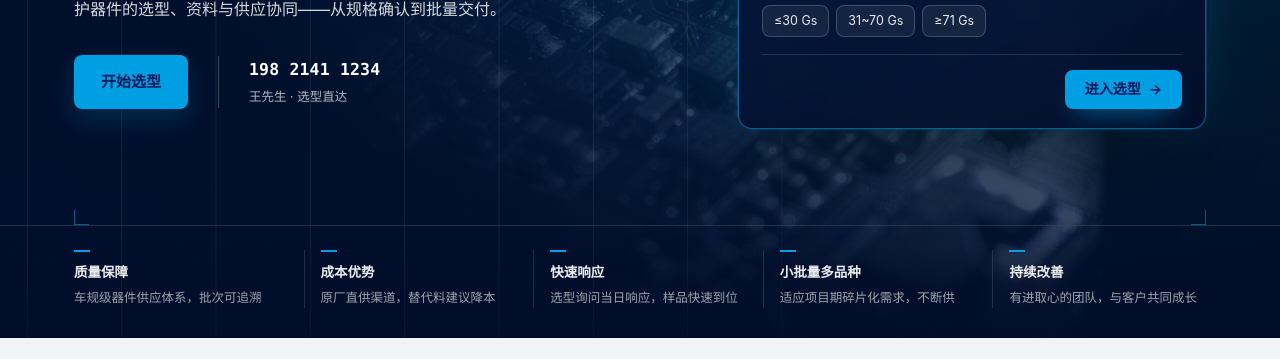
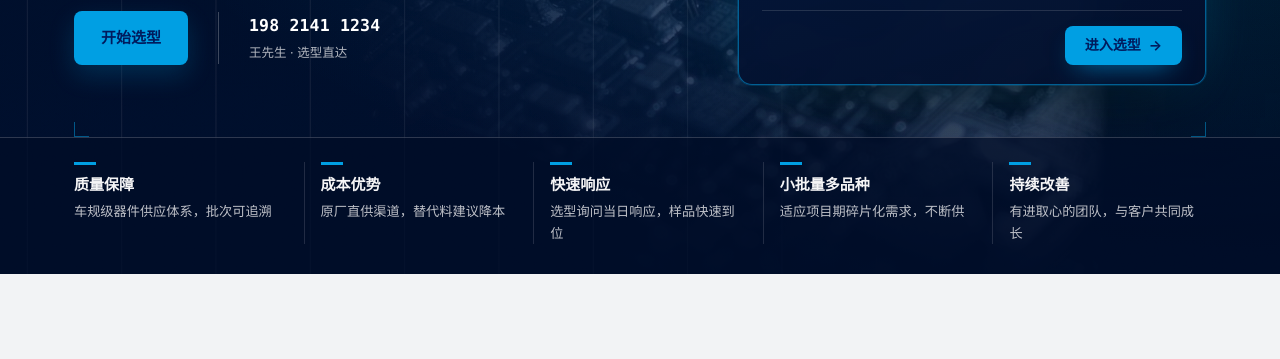
Before and after one commit to Semiment/pcb-less-website, a plain HTML site: page index.html in a window 1280 px wide. Shown: the part 419-778 px from the top of the page. Drawn offline with Linux system fonts and the light colour scheme.

Commit message:
首页 hero-band：P0 增强——字号/对比抬升、实底、首屏可见（78vh）

```diff
--- a/css/style.css
+++ b/css/style.css
@@ -316,7 +316,7 @@ select:focus-visible, textarea:focus-visible, .subcat:focus-visible,
 .hero {
   position: relative;
   display: flex; flex-direction: column;
-  min-height: clamp(560px, 86vh, 780px);
+  min-height: clamp(520px, 78vh, 700px);
   background: var(--deep);
   overflow: hidden;
   isolation: isolate;
@@ -430,8 +430,8 @@ select:focus-visible, textarea:focus-visible, .subcat:focus-visible,
    列间竖线只在 ≥1201px 保留，窄屏塌成 2 列 / 1 列时自动撤掉。 */
 .hero-band {
   position: relative; z-index: 2;
-  border-top: 1px solid rgba(255, 255, 255, .14);
-  background: linear-gradient(180deg, rgba(0, 13, 40, 0), rgba(0, 13, 40, .58));
+  border-top: 1px solid rgba(255, 255, 255, .18);
+  background: rgba(0, 13, 40, .72);
 }
 .hero-band > .container { padding: 24px 0 30px; }
 /* 宽度预算（容器 1132px）：列宽 = (1132 − 4×16) / 5 = 213.6px，减去 16px 左内距
@@ -447,17 +447,17 @@ select:focus-visible, textarea:focus-visible, .subcat:focus-visible,
 .hb-item:first-child { padding-left: 0; border-left: 0; }
 .hb-title {
   display: block; position: relative; padding-top: 12px;
-  font-size: 13.5px; line-height: 1.5; font-weight: 600;
-  color: rgba(255, 255, 255, .92);
+  font-size: 15px; line-height: 1.45; font-weight: 700;
+  color: rgba(255, 255, 255, .96);
 }
 .hb-title::before {
   content: ''; position: absolute; left: 0; top: 0;
-  width: 16px; height: 2px; background: var(--accent-2);
+  width: 22px; height: 3px; background: var(--accent-2);
 }
 .hb-desc {
   display: block; margin-top: 6px;
-  font-size: 12.5px; line-height: 1.62; font-weight: 400;
-  color: rgba(255, 255, 255, .62);
+  font-size: 13.2px; line-height: 1.62; font-weight: 400;
+  color: rgba(255, 255, 255, .74);
 }
 
 /* Hero 入场：错落渐显（只动 opacity / transform） */
@@ -1326,7 +1326,7 @@ textarea.form-control { resize: vertical; min-height: 110px; }
    实测需约 1010px 才排得下，低于此宽度若不折叠就会把「首页」挤成两行。 */
 @media (max-width: 1200px) {
   /* 首屏：整屏覆盖的背景图不需要"掉到下面"，窄屏只收窄选型台与文案栏 */
-  .hero { min-height: clamp(520px, 80vh, 720px); }
+  .hero { min-height: clamp(500px, 76vh, 660px); }
   .hero-main { grid-template-columns: minmax(0, 1.12fr) minmax(0, .88fr); gap: 40px; }
   .hero-copy { max-width: 100%; }
   .hb-grid { grid-template-columns: repeat(2, minmax(0, 1fr)); gap: 22px 26px; }
```
